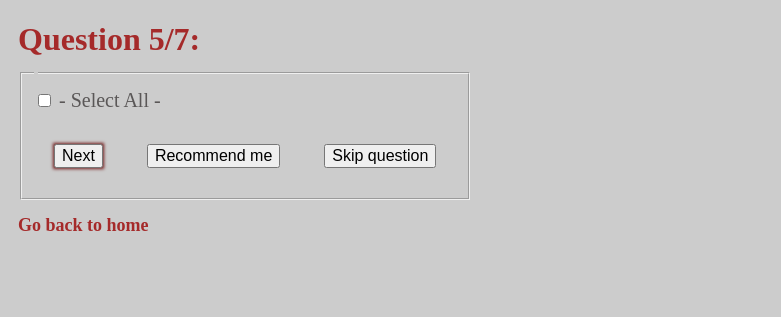
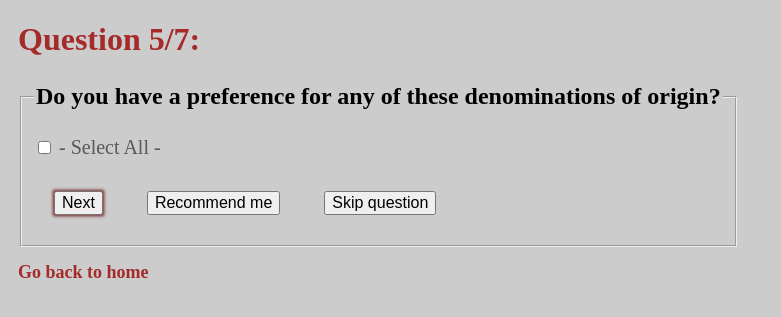
Before and after one commit to pjcopadoCS/recomendador_general, a Flask app: template templates/expert/pregunta5.html in a window 1280 px wide. Shown: the top 317 px of the page, without its empty margins (0-781 px from the left). Run offline with Flask 3, Linux system fonts and the light colour scheme; the template is opened without the code that fills it, so the values that code supplies are empty.

Commit message:
Translate v2

```diff
--- a/templates/expert/pregunta5.html
+++ b/templates/expert/pregunta5.html
@@ -2,7 +2,7 @@
 {% block title %} Expert: Question 5 {% endblock %}
 {% block num_preg %}5/7{% endblock %}
 
-{% block question %} Do you have a preference for any of these denominations of origin? {% endblock %}
+{% block pregunta %} Do you have a preference for any of these denominations of origin? {% endblock %}
 
 {% block content %}
 	{% for den_orig in dens_orig %}
```
Also changed, not shown: 1 other file.
